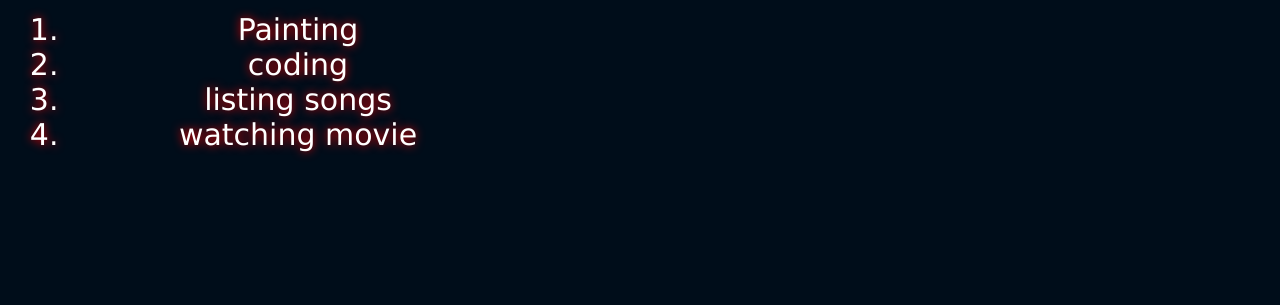
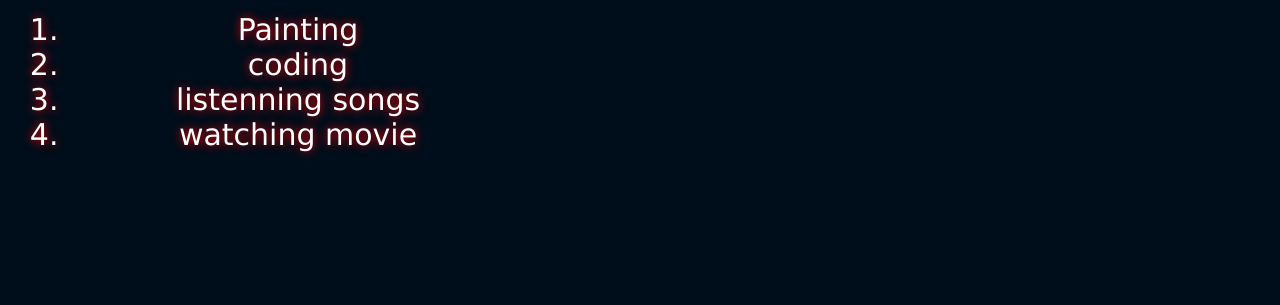
Before and after one commit to soumyajit1729/myProfile, a plain HTML site: page hobby.html in a window 1280 px wide. Shown: the part 219-524 px from the top of the page. Drawn offline with Linux system fonts and the light colour scheme.

Commit message:
Update hobby.html

```diff
--- a/hobby.html
+++ b/hobby.html
@@ -20,7 +20,7 @@
 		<ol style="max-width: 100%;height: auto;">
 			<li>Painting</li>
 			<li>coding</li>
-			<li>listing songs</li>
+			<li>listenning songs</li>
 			<li>watching movie</li>
 		</ol>
 	</div>
```
